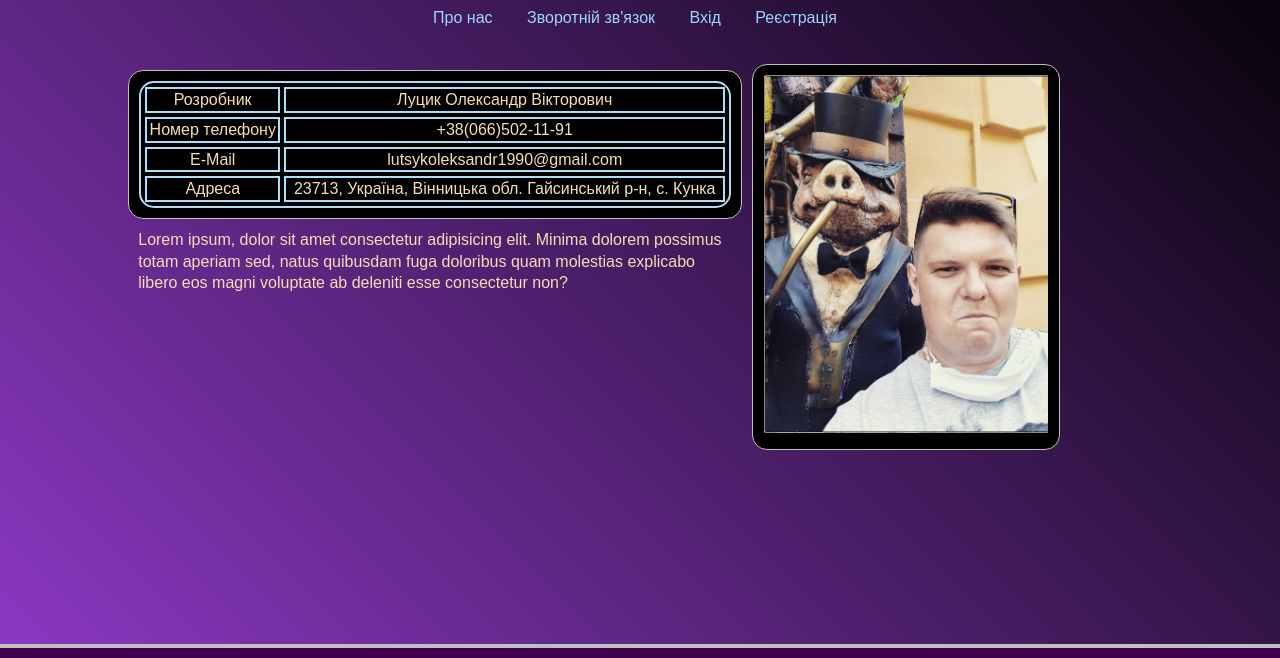
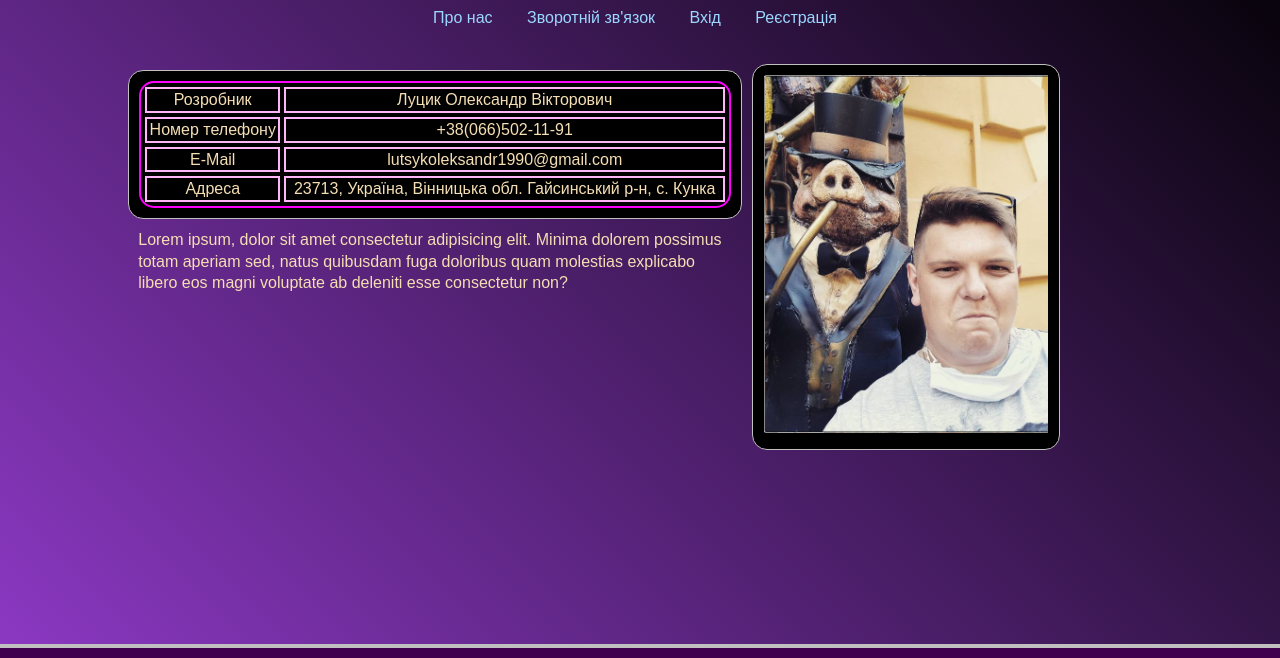
Before and after one commit to MajorBoston/first_steps, a plain HTML site: page about.html in a window 1280 px wide. Shown: the part 124-782 px from the top of the page. Drawn offline with Linux system fonts and the light colour scheme.

Commit message:
Update table border

```diff
--- a/css/style.css
+++ b/css/style.css
@@ -392,13 +392,13 @@ input[type="text"].field:focus {
 }
 
 #table_for_us {
-  border: 2px solid #addbf5;
+  border: 2px solid #ff00ff;
   text-align: center;
   width: 100%;
 }
 
 .td-border {
-  border: 2px solid #addef5;
+  border: 2px solid #ffb6f9;
 }
 
 /* Сторінка зворотній зв'язок */
```
